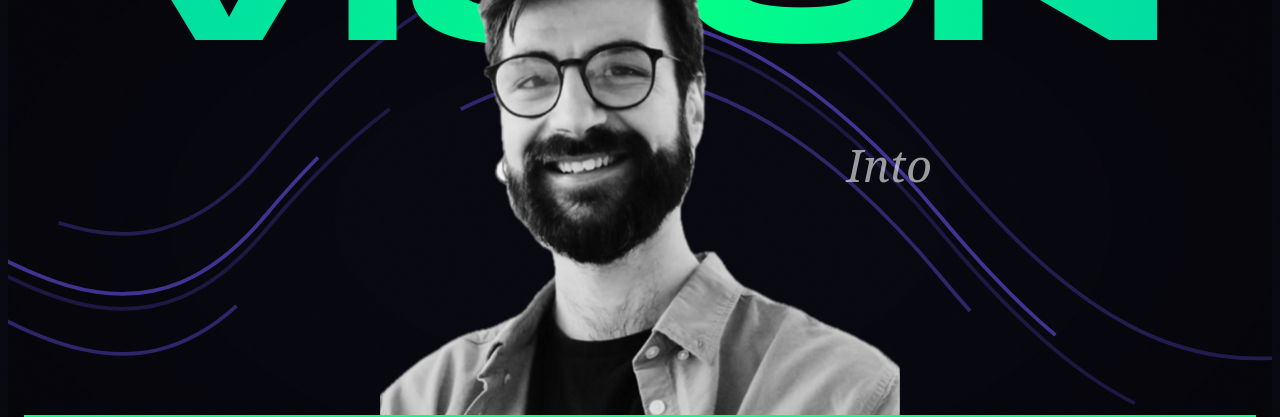
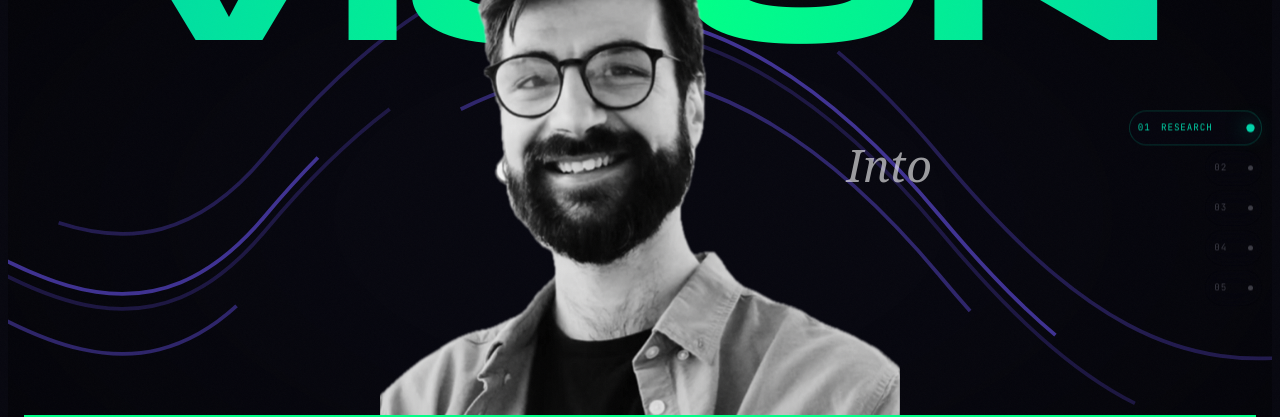
Before and after one commit to plana93/plana93.github.io, a Jekyll site: the page built from _pages/home_new.md, in a window 1280 px wide and 900 px high. Shown: the part 242-659 px from the top of the window. Built offline with Jekyll 4.4.1, drawn with Linux system fonts in a browser that asks for light colours; nearby versions of some CDN libraries.

Commit message:
Extend dynamic storytelling across portfolio sections

```diff
--- a/_layouts/portfolio.html
+++ b/_layouts/portfolio.html
@@ -92,6 +92,25 @@
   </div>
 </nav>
 
+<!-- Persistent chapter navigator -->
+<aside class="p-journey" aria-label="Portfolio chapters">
+  <a href="#research" class="p-journey__link" data-journey="research">
+    <span class="p-journey__num">01</span><span class="p-journey__label">Research</span>
+  </a>
+  <a href="#publications" class="p-journey__link" data-journey="publications">
+    <span class="p-journey__num">02</span><span class="p-journey__label">Papers</span>
+  </a>
+  <a href="#projects" class="p-journey__link" data-journey="projects">
+    <span class="p-journey__num">03</span><span class="p-journey__label">Build</span>
+  </a>
+  <a href="#talks" class="p-journey__link" data-journey="talks">
+    <span class="p-journey__num">04</span><span class="p-journey__label">Speak</span>
+  </a>
+  <a href="#contact" class="p-journey__link" data-journey="contact">
+    <span class="p-journey__num">05</span><span class="p-journey__label">Connect</span>
+  </a>
+</aside>
+
 <!-- Page Content -->
 {{ content }}
 
--- a/_pages/home_new.md
+++ b/_pages/home_new.md
@@ -93,7 +93,7 @@
 <!-- ================================================================
      RESEARCH IDENTITY
 ================================================================ -->
-<section class="p-section" id="research" data-section="research" aria-label="Research areas">
+<section class="p-section" id="research" data-section="research" data-kinetic="VISION" aria-label="Research areas">
   <div class="p-container">
 
     <div class="p-section-header p-reveal">
@@ -362,7 +362,7 @@
 <!-- ================================================================
      PUBLICATIONS
 ================================================================ -->
-<section class="p-section" id="publications" data-section="publications" aria-label="Publications">
+<section class="p-section" id="publications" data-section="publications" data-kinetic="PAPERS" aria-label="Publications">
   <div class="p-container">
 
     <div class="p-section-header p-section-header--split p-reveal">
@@ -403,7 +403,7 @@
 <!-- ================================================================
      PROJECTS — cinematic staggered layout
 ================================================================ -->
-<section class="p-section p-section--dark" id="projects" data-section="projects" aria-label="Projects">
+<section class="p-section p-section--dark" id="projects" data-section="projects" data-kinetic="BUILD" aria-label="Projects">
   <div class="p-container">
 
     <div class="p-section-header p-reveal">
@@ -481,7 +481,7 @@
 <!-- ================================================================
      TALKS & ACHIEVEMENTS — photo card layout
 ================================================================ -->
-<section class="p-section" id="talks" data-section="talks" aria-label="Talks and achievements">
+<section class="p-section" id="talks" data-section="talks" data-kinetic="SPEAK" aria-label="Talks and achievements">
   <div class="p-container">
 
     <div class="p-section-header p-reveal">
@@ -573,7 +573,7 @@
 <!-- ================================================================
      CONTACT
 ================================================================ -->
-<section class="p-contact p-section" id="contact" data-section="contact" aria-label="Contact">
+<section class="p-contact p-section" id="contact" data-section="contact" data-kinetic="HELLO" aria-label="Contact">
   <div class="p-container">
 
     <span class="p-overline p-reveal" style="text-align:center;display:block">Let's Connect</span>
--- a/assets/css/portfolio.scss
+++ b/assets/css/portfolio.scss
@@ -115,6 +115,50 @@
   padding-block: clamp(5rem, 10vw, 8rem);
 }
 
+// Oversized chapter words break the rigid rhythm without competing with copy.
+.p-section[data-kinetic] {
+  position: relative;
+  overflow: clip;
+  isolation: isolate;
+
+  &::before {
+    content: attr(data-kinetic);
+    position: absolute;
+    top: clamp(1.5rem, 5vw, 4rem);
+    left: -0.04em;
+    z-index: 0;
+    max-width: 100%;
+    overflow: hidden;
+    font-family: var(--p-font-head);
+    font-size: clamp(6rem, 19vw, 17rem);
+    font-weight: 800;
+    line-height: 0.75;
+    letter-spacing: -0.08em;
+    color: transparent;
+    -webkit-text-stroke: 1px rgba(226,226,242,0.075);
+    opacity: 0.7;
+    transform: translate3d(var(--p-kinetic-x, -3vw), 0, 0) rotate(-1.5deg);
+    pointer-events: none;
+    white-space: nowrap;
+  }
+
+  &:nth-of-type(even)::before {
+    left: auto;
+    right: -0.04em;
+    transform: translate3d(var(--p-kinetic-x, 3vw), 0, 0) rotate(1.5deg);
+  }
+
+  > .p-container { position: relative; z-index: 1; }
+}
+
+@media (max-width: 640px) {
+  .p-section[data-kinetic]::before {
+    top: 2rem;
+    font-size: clamp(5rem, 28vw, 8rem);
+    -webkit-text-stroke-color: rgba(226,226,242,0.065);
+  }
+}
+
 // ============================================================
 // 4. TYPOGRAPHY
 // ============================================================
@@ -259,6 +303,124 @@
 
 @media (max-width: 640px) {
   .p-nav__links { display: none; }
+}
+
+// Persistent chapter rail: a functional instrument that keeps visitors
+// oriented while the visual language changes between sections.
+.p-journey {
+  position: fixed;
+  right: clamp(0.65rem, 1.4vw, 1.25rem);
+  top: 50%;
+  z-index: 850;
+  display: flex;
+  flex-direction: column;
+  align-items: flex-end;
+  gap: 0.3rem;
+  transform: translateY(-50%);
+}
+
+.p-journey__link {
+  min-width: 2.2rem;
+  min-height: 2.2rem;
+  display: flex;
+  align-items: center;
+  justify-content: flex-end;
+  gap: 0.65rem;
+  padding: 0.35rem 0.5rem;
+  border: 1px solid transparent;
+  border-radius: 999px;
+  color: var(--p-text-dim) !important;
+  background: rgba(7,7,15,0.35);
+  backdrop-filter: blur(10px);
+  -webkit-backdrop-filter: blur(10px);
+  transition: color 0.25s ease, border-color 0.25s ease, background 0.25s ease;
+
+  &::after {
+    content: '';
+    width: 5px;
+    height: 5px;
+    flex: 0 0 auto;
+    border-radius: 50%;
+    background: currentColor;
+    transition: transform 0.3s var(--p-spring), box-shadow 0.3s ease;
+  }
+
+  &:hover,
+  &.active {
+    color: var(--p-teal) !important;
+    border-color: rgba(0,212,170,0.22);
+    background: rgba(7,7,15,0.82);
+  }
+
+  &.active::after {
+    transform: scale(1.65);
+    box-shadow: 0 0 12px rgba(0,212,170,0.75);
+  }
+}
+
+.p-journey__num,
+.p-journey__label {
+  font-family: var(--p-font-mono);
+  font-size: 0.58rem;
+  line-height: 1;
+  letter-spacing: 0.1em;
+  text-transform: uppercase;
+}
+
+.p-journey__label {
+  width: 0;
+  overflow: hidden;
+  opacity: 0;
+  white-space: nowrap;
+  transition: width 0.3s var(--p-ease), opacity 0.2s ease;
+}
+
+.p-journey__link:hover .p-journey__label,
+.p-journey__link.active .p-journey__label {
+  width: 4.8rem;
+  opacity: 1;
+}
+
+@media (max-width: 640px) {
+  .p-journey {
+    top: auto;
+    right: auto;
+    left: 50%;
+    bottom: max(0.65rem, env(safe-area-inset-bottom));
+    width: min(calc(100% - 2rem), 360px);
+    padding: 0.25rem;
+    flex-direction: row;
+    justify-content: space-between;
+    align-items: center;
+    gap: 0;
+    border: 1px solid var(--p-border);
+    border-radius: 999px;
+    background: rgba(7,7,15,0.84);
+    backdrop-filter: blur(16px);
+    -webkit-backdrop-filter: blur(16px);
+    transform: translateX(-50%);
+  }
+
+  .p-journey__link {
+    min-width: 2.35rem;
+    min-height: 2.1rem;
+    padding: 0.3rem 0.5rem;
+    justify-content: center;
+    background: transparent;
+    backdrop-filter: none;
+    -webkit-backdrop-filter: none;
+
+    &::after { display: none; }
+  }
+
+  .p-journey__label { display: none; }
+  .p-journey__num { font-size: 0.56rem; }
+
+  .p-journey__link.active {
+    background: var(--p-teal);
+    border-color: var(--p-teal);
+    color: #07110e !important;
+  }
 }
 
 // ============================================================
@@ -1400,12 +1562,13 @@
     min-height: clamp(9rem, 18vw, 14rem);
     position: relative;
     display: grid;
-    grid-template-columns: auto minmax(90px, 1fr) auto;
+    grid-template-columns: minmax(0, auto) minmax(48px, 1fr) minmax(0, auto);
     align-items: center;
     gap: clamp(1rem, 4vw, 3.5rem);
   }
 
   &__mode {
+    min-width: 0;
     font-family: var(--p-font-head);
     font-size: clamp(2rem, 7vw, 6rem);
     font-weight: 800;
@@ -1421,6 +1584,7 @@
   }
 
   &__signal {
+    min-width: 0;
     display: flex;
     align-items: center;
     gap: 0.45rem;
@@ -1469,13 +1633,19 @@
   .p-mode-shift {
     &__inner {
       min-height: 9rem;
-      grid-template-columns: auto 1fr auto;
-      gap: 0.75rem;
-    }
-
-    &__mode { font-size: clamp(1.35rem, 8vw, 2.4rem); }
+      grid-template-columns: minmax(0, 1fr) minmax(28px, 0.35fr) minmax(0, 0.7fr);
+      gap: clamp(0.35rem, 2vw, 0.75rem);
+    }
+
+    &__mode { font-size: clamp(1.15rem, 6.6vw, 2rem); }
     &__signal { gap: 0.25rem; }
-    &__caption { letter-spacing: 0.08em; bottom: 1rem; }
+    &__caption {
+      width: calc(100% - 2rem);
+      text-align: center;
+      white-space: normal;
+      letter-spacing: 0.06em;
+      bottom: 0.85rem;
+    }
   }
 }
 
@@ -1576,6 +1746,10 @@
     color: var(--p-text-dim);
     letter-spacing: 0.06em;
   }
+}
+
+@media (max-width: 640px) {
+  .p-footer { padding-bottom: calc(var(--p-s6) + 3.5rem); }
 }
 
 // ============================================================
@@ -2240,6 +2414,11 @@
   }
 }
 
+@media (min-width: 769px) {
+  // A deliberate grid break: the middle object drops like a physical exhibit.
+  .p-proj-mini:nth-child(2) { margin-top: 2.5rem; }
+}
+
 // ============================================================
 // NEW: TALK CARDS con foto preview
 // ============================================================
@@ -2406,6 +2585,11 @@
   }
 }
 
+@media (min-width: 901px) {
+  .p-talk-card:nth-child(2) { margin-top: 2rem; }
+  .p-talk-card:nth-child(3) { margin-top: 0.75rem; }
+}
+
 // Respect system accessibility settings without changing the default experience.
 @media (prefers-reduced-motion: reduce) {
   html { scroll-behavior: auto; }
--- a/assets/js/portfolio-main.js
+++ b/assets/js/portfolio-main.js
@@ -575,12 +575,48 @@
   }
 
   /* ============================================================
+     6b. KINETIC SECTION TYPOGRAPHY
+  ============================================================ */
+  function initKineticSections() {
+    var sections = $$('.p-section[data-kinetic]');
+    if (!sections.length) return;
+
+    var reduceMotion = window.matchMedia && window.matchMedia('(prefers-reduced-motion: reduce)').matches;
+    if (reduceMotion) return;
+
+    var ticking = false;
+
+    function update() {
+      var viewportH = window.innerHeight || 1;
+      sections.forEach(function (section, i) {
+        var rect = section.getBoundingClientRect();
+        var distance = (rect.top + rect.height * 0.5 - viewportH * 0.5) / (viewportH + rect.height);
+        var direction = i % 2 === 0 ? 1 : -1;
+        var shift = Math.max(-7, Math.min(7, distance * 14 * direction));
+        section.style.setProperty('--p-kinetic-x', shift.toFixed(2) + 'vw');
+      });
+      ticking = false;
+    }
+
+    function requestUpdate() {
+      if (ticking) return;
+      ticking = true;
+      window.requestAnimationFrame(update);
+    }
+
+    window.addEventListener('scroll', requestUpdate, { passive: true });
+    window.addEventListener('resize', requestUpdate, { passive: true });
+    update();
+  }
+
+  /* ============================================================
      7. ACTIVE NAV LINK (IntersectionObserver)
   ============================================================ */
   function initActiveNav() {
     var sections = $$('[data-section]');
     var links    = $$('.p-nav__link[data-nav]');
-    if (!sections.length || !links.length) return;
+    var journeyLinks = $$('.p-journey__link[data-journey]');
+    if (!sections.length || (!links.length && !journeyLinks.length)) return;
 
     var observer = new IntersectionObserver(function (entries) {
       entries.forEach(function (entry) {
@@ -590,8 +626,21 @@
           if (l.dataset.nav === id) l.classList.add('active');
           else l.classList.remove('active');
         });
+        journeyLinks.forEach(function (l) {
+          if (l.dataset.journey === id) {
+            l.classList.add('active');
+            l.setAttribute('aria-current', 'true');
+          } else {
+            l.classList.remove('active');
+            l.removeAttribute('aria-current');
+          }
+        });
       });
-    }, { threshold: 0.4 });
+    }, {
+      threshold: 0,
+      // A narrow viewport band also works for very tall sections such as Research.
+      rootMargin: '-25% 0px -65% 0px'
+    });
 
     sections.forEach(function (s) { observer.observe(s); });
   }
@@ -607,6 +656,7 @@
     initVisionLens();
     initCardSpotlights();
     initBillboardHero();
+    initKineticSections();
     initActiveNav();
 
     // Three.js and GSAP load async — wait for them
```
